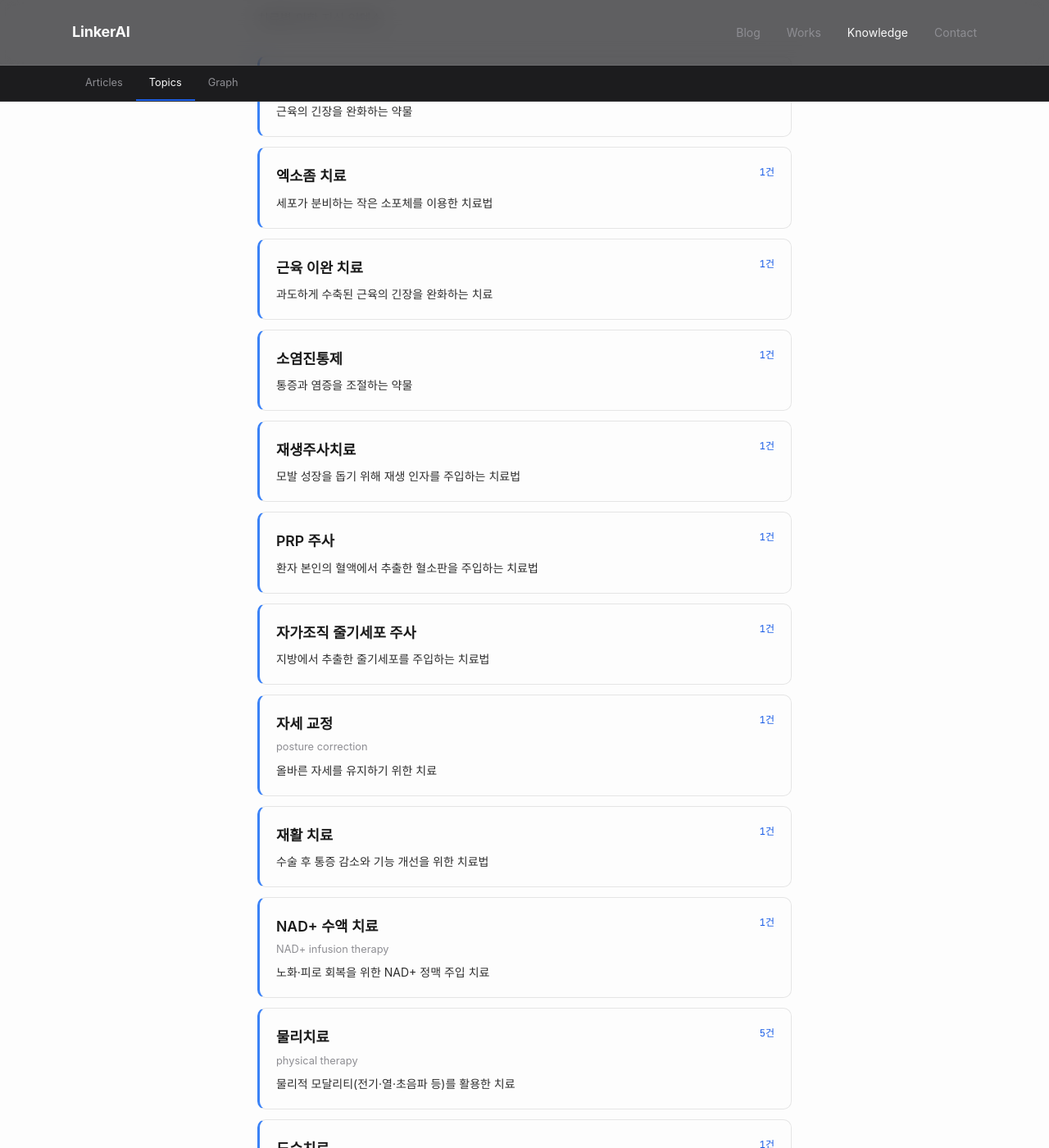
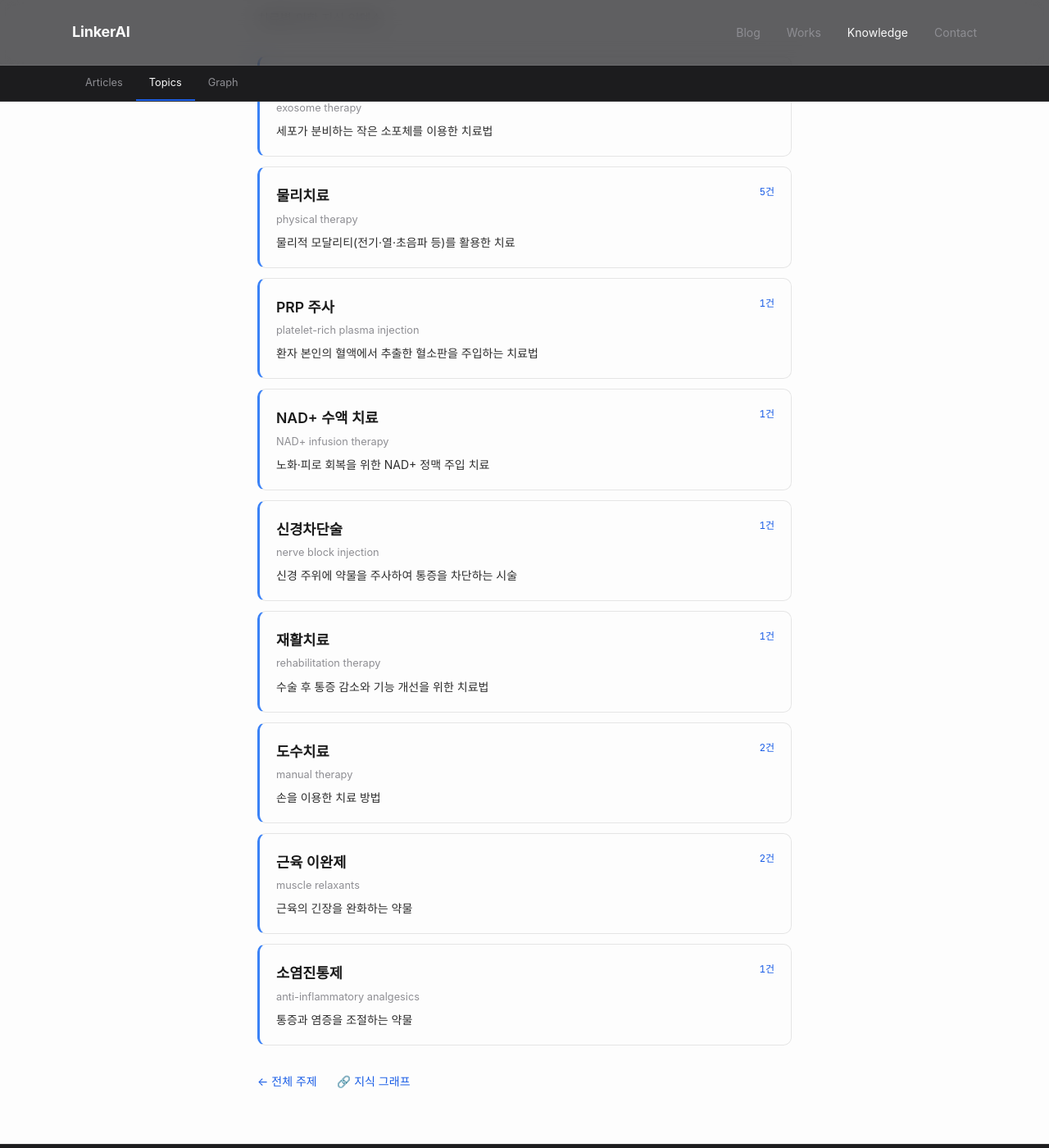
Before and after one commit to feelharmony/linkare-medical-knowledge, a Jekyll site: the page built from treatments/index.html, in a window 1280 px wide and 1400 px high, scrolled down 258 px. Shown: the whole window at 82% size. Built offline with Jekyll 4.4.1, drawn with Linux system fonts in a browser that asks for light colours; some web fonts are replaced; some of the changed lines change nothing that is shown; some of the changed text lies outside the part shown.

Commit message:
update _data/entity_graph.json

```diff
--- a/_data/entity_graph.json
+++ b/_data/entity_graph.json
@@ -1,42 +1,26 @@
 {
   "nodes": [
-    {
-      "id": "sciatica",
-      "type": "symptom",
-      "name_ko": "좌골신경통",
-      "name_en": "",
-      "post_count": 2,
-      "tenant_keys": []
-    },
-    {
-      "id": "muscle-relaxants",
-      "type": "treatment",
-      "name_ko": "근육 이완제",
-      "name_en": "",
-      "post_count": 2,
-      "tenant_keys": []
-    },
     {
       "id": "exosome-therapy",
       "type": "treatment",
       "name_ko": "엑소좀 치료",
-      "name_en": "",
+      "name_en": "exosome therapy",
       "post_count": 1,
       "tenant_keys": []
     },
     {
-      "id": "elbow",
-      "type": "body_part",
-      "name_ko": "팔꿈치",
-      "name_en": "",
-      "post_count": 1,
+      "id": "physical-therapy",
+      "type": "treatment",
+      "name_ko": "물리치료",
+      "name_en": "physical therapy",
+      "post_count": 8,
       "tenant_keys": []
     },
     {
-      "id": "muscle-relaxation-therapy",
-      "type": "treatment",
-      "name_ko": "근육 이완 치료",
-      "name_en": "",
+      "id": "frozen-shoulder",
+      "type": "condition",
+      "name_ko": "오십견",
+      "name_en": "frozen shoulder",
       "post_count": 1,
       "tenant_keys": []
     },
@@ -44,15 +28,15 @@
       "id": "lumbar-disc-herniation",
       "type": "condition",
       "name_ko": "허리디스크",
-      "name_en": "",
-      "post_count": 2,
+      "name_en": "lumbar disc herniation",
+      "post_count": 4,
       "tenant_keys": []
     },
     {
-      "id": "anti-inflammatory-analgesics",
-      "type": "treatment",
-      "name_ko": "소염진통제",
-      "name_en": "",
+      "id": "alopecia-areata",
+      "type": "condition",
+      "name_ko": "원형 탈모",
+      "name_en": "alopecia areata",
       "post_count": 1,
       "tenant_keys": []
     },
@@ -60,48 +44,48 @@
       "id": "straight-neck",
       "type": "condition",
       "name_ko": "일자목",
-      "name_en": "",
+      "name_en": "straight neck",
       "post_count": 5,
       "tenant_keys": []
     },
     {
-      "id": "regenerative-injection-treatment",
-      "type": "treatment",
-      "name_ko": "재생주사치료",
-      "name_en": "",
-      "post_count": 1,
+      "id": "sciatica",
+      "type": "symptom",
+      "name_ko": "좌골신경통",
+      "name_en": "sciatica",
+      "post_count": 4,
+      "tenant_keys": []
+    },
+    {
+      "id": "elbow",
+      "type": "body_part",
+      "name_ko": "팔꿈치",
+      "name_en": "elbow",
+      "post_count": 2,
       "tenant_keys": []
     },
     {
       "id": "prp-injection",
       "type": "treatment",
       "name_ko": "PRP 주사",
-      "name_en": "",
+      "name_en": "platelet-rich plasma injection",
       "post_count": 1,
       "tenant_keys": []
     },
     {
-      "id": "adipose-derived-stem-cell-injection",
-      "type": "treatment",
-      "name_ko": "자가조직 줄기세포 주사",
-      "name_en": "",
+      "id": "androgenetic-alopecia",
+      "type": "condition",
+      "name_ko": "남성형 탈모",
+      "name_en": "androgenetic alopecia",
       "post_count": 1,
       "tenant_keys": []
     },
     {
-      "id": "posture-correction",
+      "id": "nad-infusion-therapy",
       "type": "treatment",
-      "name_ko": "자세 교정",
-      "name_en": "posture correction",
-      "post_count": 1,
-      "tenant_keys": []
-    },
-    {
-      "id": "alopecia-areata",
-      "type": "condition",
-      "name_ko": "원형 탈모",
-      "name_en": "",
-      "post_count": 1,
+      "name_ko": "NAD+ 수액 치료",
+      "name_en": "NAD+ infusion therapy",
+      "post_count": 2,
       "tenant_keys": []
     },
     {
@@ -113,42 +97,74 @@
       "tenant_keys": []
     },
     {
-      "id": "aging",
+      "id": "cervical-disc-herniation",
       "type": "condition",
-      "name_ko": "노화",
-      "name_en": "aging",
+      "name_ko": "목디스크",
+      "name_en": "cervical disc herniation",
+      "post_count": 2,
+      "tenant_keys": []
+    },
+    {
+      "id": "cauda-equina-syndrome",
+      "type": "condition",
+      "name_ko": "마미증후군",
+      "name_en": "cauda equina syndrome",
+      "post_count": 4,
+      "tenant_keys": []
+    },
+    {
+      "id": "neck-pain",
+      "type": "symptom",
+      "name_ko": "목 통증",
+      "name_en": "neck pain",
+      "post_count": 6,
+      "tenant_keys": []
+    },
+    {
+      "id": "calcific-tendinitis",
+      "type": "condition",
+      "name_ko": "석회성 건염",
+      "name_en": "calcific tendinitis",
+      "post_count": 1,
+      "tenant_keys": []
+    },
+    {
+      "id": "nerve-block-injection",
+      "type": "treatment",
+      "name_ko": "신경차단술",
+      "name_en": "nerve block injection",
+      "post_count": 3,
+      "tenant_keys": []
+    },
+    {
+      "id": "lateral-epicondylitis",
+      "type": "condition",
+      "name_ko": "외측상과염",
+      "name_en": "lateral epicondylitis",
+      "post_count": 2,
+      "tenant_keys": []
+    },
+    {
+      "id": "knee-osteoarthritis",
+      "type": "condition",
+      "name_ko": "무릎 관절염",
+      "name_en": "knee osteoarthritis",
       "post_count": 1,
       "tenant_keys": []
     },
     {
       "id": "rehabilitation-therapy",
       "type": "treatment",
-      "name_ko": "재활 치료",
-      "name_en": "",
+      "name_ko": "재활치료",
+      "name_en": "rehabilitation therapy",
       "post_count": 1,
       "tenant_keys": []
     },
     {
-      "id": "nad-infusion-therapy",
-      "type": "treatment",
-      "name_ko": "NAD+ 수액 치료",
-      "name_en": "NAD+ infusion therapy",
-      "post_count": 1,
-      "tenant_keys": []
-    },
-    {
-      "id": "hair-loss",
+      "id": "knee-pain",
       "type": "symptom",
-      "name_ko": "탈모",
-      "name_en": "",
-      "post_count": 1,
-      "tenant_keys": []
-    },
-    {
-      "id": "age-related-symptoms",
-      "type": "symptom",
-      "name_ko": "노화 관련 증상",
-      "name_en": "age-related symptoms",
+      "name_ko": "무릎 통증",
+      "name_en": "knee pain",
       "post_count": 1,
       "tenant_keys": []
     },
@@ -156,80 +172,32 @@
       "id": "lower-back-pain",
       "type": "symptom",
       "name_ko": "허리통증",
-      "name_en": "",
-      "post_count": 2,
-      "tenant_keys": []
-    },
-    {
-      "id": "androgenetic-alopecia",
-      "type": "condition",
-      "name_ko": "남성형 탈모",
-      "name_en": "",
-      "post_count": 1,
-      "tenant_keys": []
-    },
-    {
-      "id": "cauda-equina-syndrome",
-      "type": "condition",
-      "name_ko": "마미증후군",
-      "name_en": "",
-      "post_count": 2,
-      "tenant_keys": []
-    },
-    {
-      "id": "physical-therapy",
-      "type": "treatment",
-      "name_ko": "물리치료",
-      "name_en": "physical therapy",
-      "post_count": 5,
-      "tenant_keys": []
-    },
-    {
-      "id": "chiropractic",
-      "type": "treatment",
-      "name_ko": "도수치료",
-      "name_en": "manual therapy",
-      "post_count": 1,
+      "name_en": "lower back pain",
+      "post_count": 3,
       "tenant_keys": []
     },
     {
       "id": "elbow-pain",
       "type": "symptom",
       "name_ko": "팔꿈치 통증",
-      "name_en": "",
+      "name_en": "elbow pain",
+      "post_count": 2,
+      "tenant_keys": []
+    },
+    {
+      "id": "hair-loss",
+      "type": "symptom",
+      "name_ko": "탈모",
+      "name_en": "hair loss",
       "post_count": 1,
       "tenant_keys": []
     },
     {
-      "id": "cervical-disc-herniation",
-      "type": "condition",
-      "name_ko": "목디스크",
-      "name_en": "",
-      "post_count": 1,
-      "tenant_keys": []
-    },
-    {
-      "id": "arm-numbness",
-      "type": "symptom",
-      "name_ko": "팔 방사통",
-      "name_en": "",
-      "post_count": 1,
-      "tenant_keys": []
-    },
-    {
-      "id": "ultrasound-guided-injection",
+      "id": "manual-therapy",
       "type": "treatment",
-      "name_ko": "초음파 주사 치료",
-      "name_en": "",
-      "post_count": 1,
-      "tenant_keys": []
-    },
-    {
-      "id": "neck-pain",
-      "type": "symptom",
-      "name_ko": "목 통증",
-      "name_en": "neck pain.",
-      "post_count": 5,
+      "name_ko": "도수치료",
+      "name_en": "manual therapy",
+      "post_count": 2,
       "tenant_keys": []
     },
     {
@@ -237,54 +205,30 @@
       "type": "symptom",
       "name_ko": "만성 피로",
       "name_en": "chronic fatigue",
+      "post_count": 3,
+      "tenant_keys": []
+    },
+    {
+      "id": "muscle-relaxants",
+      "type": "treatment",
+      "name_ko": "근육 이완제",
+      "name_en": "muscle relaxants",
       "post_count": 2,
       "tenant_keys": []
     },
     {
-      "id": "nerve-block-injection",
+      "id": "anti-inflammatory-analgesics",
       "type": "treatment",
-      "name_ko": "신경차단술",
-      "name_en": "nerve block",
+      "name_ko": "소염진통제",
+      "name_en": "anti-inflammatory analgesics",
       "post_count": 1,
       "tenant_keys": []
     },
     {
-      "id": "surgery",
-      "type": "treatment",
-      "name_ko": "수술",
-      "name_en": "",
-      "post_count": 1,
-      "tenant_keys": []
-    },
-    {
-      "id": "lateral-epicondylitis",
-      "type": "condition",
-      "name_ko": "외측상과염",
-      "name_en": "",
-      "post_count": 1,
-      "tenant_keys": []
-    },
-    {
-      "id": "manual-therapy",
-      "type": "treatment",
-      "name_ko": "수기치료",
-      "name_en": "manual therapy",
-      "post_count": 2,
-      "tenant_keys": []
-    },
-    {
-      "id": "exercise-therapy",
-      "type": "treatment",
-      "name_ko": "운동 치료",
-      "name_en": "",
-      "post_count": 3,
-      "tenant_keys": []
-    },
-    {
-      "id": "treatment-for-lateral-epicondylitis",
-      "type": "treatment",
-      "name_ko": "외측상과염 치료",
-      "name_en": "",
+      "id": "cervical-spine",
+      "type": "body_part",
+      "name_ko": "경추",
+      "name_en": "cervical spine",
       "post_count": 1,
       "tenant_keys": []
     }
@@ -293,25 +237,13 @@
     {
       "source": "cervical-disc-herniation",
       "target": "neck-pain",
-      "weight": 1,
-      "tenant_keys": []
-    },
-    {
-      "source": "arm-numbness",
-      "target": "cervical-disc-herniation",
-      "weight": 1,
+      "weight": 2,
       "tenant_keys": []
     },
     {
       "source": "cervical-disc-herniation",
       "target": "nerve-block-injection",
-      "weight": 1,
-      "tenant_keys": []
-    },
-    {
-      "source": "cervical-disc-herniation",
-      "target": "ultrasound-guided-injection",
-      "weight": 1,
+      "weight": 2,
       "tenant_keys": []
     },
     {
@@ -327,21 +259,9 @@
       "tenant_keys": []
     },
     {
-      "source": "arm-numbness",
-      "target": "neck-pain",
-      "weight": 1,
-      "tenant_keys": []
-    },
-    {
       "source": "neck-pain",
       "target": "nerve-block-injection",
-      "weight": 1,
-      "tenant_keys": []
-    },
-    {
-      "source": "neck-pain",
-      "target": "ultrasound-guided-injection",
-      "weight": 1,
+      "weight": 2,
       "tenant_keys": []
     },
     {
@@ -353,36 +273,6 @@
     {
       "source": "neck-pain",
       "target": "rehabilitation-therapy",
-      "weight": 1,
-      "tenant_keys": []
-    },
-    {
-      "source": "arm-numbness",
-      "target": "nerve-block-injection",
-      "weight": 1,
-      "tenant_keys": []
-    },
-    {
-      "source": "arm-numbness",
-      "target": "ultrasound-guided-injection",
-      "weight": 1,
-      "tenant_keys": []
-    },
-    {
-      "source": "arm-numbness",
-      "target": "manual-therapy",
-      "weight": 1,
-      "tenant_keys": []
-    },
-    {
-      "source": "arm-numbness",
-      "target": "rehabilitation-therapy",
-      "weight": 1,
-      "tenant_keys": []
-    },
-    {
-      "source": "nerve-block-injection",
-      "target": "ultrasound-guided-injection",
       "weight": 1,
       "tenant_keys": []
     },
@@ -400,18 +290,6 @@
     },
     {
       "source": "manual-therapy",
-      "target": "ultrasound-guided-injection",
-      "weight": 1,
-      "tenant_keys": []
-    },
-    {
-      "source": "rehabilitation-therapy",
-      "target": "ultrasound-guided-injection",
-      "weight": 1,
-      "tenant_keys": []
-    },
-    {
-      "source": "manual-therapy",
       "target": "rehabilitation-therapy",
       "weight": 1,
       "tenant_keys": []
@@ -419,61 +297,37 @@
     {
       "source": "lower-back-pain",
       "target": "lumbar-disc-herniation",
-      "weight": 2,
+      "weight": 3,
       "tenant_keys": []
     },
     {
       "source": "lumbar-disc-herniation",
       "target": "sciatica",
-      "weight": 2,
+      "weight": 4,
       "tenant_keys": []
     },
     {
       "source": "cauda-equina-syndrome",
       "target": "lumbar-disc-herniation",
-      "weight": 2,
-      "tenant_keys": []
-    },
-    {
-      "source": "lumbar-disc-herniation",
-      "target": "surgery",
-      "weight": 1,
+      "weight": 4,
       "tenant_keys": []
     },
     {
       "source": "lower-back-pain",
       "target": "sciatica",
-      "weight": 2,
+      "weight": 3,
       "tenant_keys": []
     },
     {
       "source": "cauda-equina-syndrome",
       "target": "lower-back-pain",
-      "weight": 2,
-      "tenant_keys": []
-    },
-    {
-      "source": "lower-back-pain",
-      "target": "surgery",
-      "weight": 1,
+      "weight": 3,
       "tenant_keys": []
     },
     {
       "source": "cauda-equina-syndrome",
       "target": "sciatica",
-      "weight": 2,
-      "tenant_keys": []
-    },
-    {
-      "source": "sciatica",
-      "target": "surgery",
-      "weight": 1,
-      "tenant_keys": []
-    },
-    {
-      "source": "cauda-equina-syndrome",
-      "target": "surgery",
-      "weight": 1,
+      "weight": 4,
       "tenant_keys": []
     },
     {
@@ -489,27 +343,9 @@
       "tenant_keys": []
     },
     {
-      "source": "muscle-relaxation-therapy",
-      "target": "straight-neck",
-      "weight": 1,
-      "tenant_keys": []
-    },
-    {
       "source": "physical-therapy",
       "target": "straight-neck",
       "weight": 5,
-      "tenant_keys": []
-    },
-    {
-      "source": "exercise-therapy",
-      "target": "straight-neck",
-      "weight": 4,
-      "tenant_keys": []
-    },
-    {
-      "source": "posture-correction",
-      "target": "straight-neck",
-      "weight": 1,
       "tenant_keys": []
     },
     {
@@ -519,33 +355,9 @@
       "tenant_keys": []
     },
     {
-      "source": "muscle-relaxation-therapy",
-      "target": "neck-pain",
-      "weight": 1,
-      "tenant_keys": []
-    },
-    {
       "source": "neck-pain",
       "target": "physical-therapy",
-      "weight": 4,
-      "tenant_keys": []
-    },
-    {
-      "source": "exercise-therapy",
-      "target": "neck-pain",
-      "weight": 3,
-      "tenant_keys": []
-    },
-    {
-      "source": "neck-pain",
-      "target": "posture-correction",
-      "weight": 1,
-      "tenant_keys": []
-    },
-    {
-      "source": "muscle-relaxation-therapy",
-      "target": "shoulder-pain",
-      "weight": 1,
+      "weight": 5,
       "tenant_keys": []
     },
     {
@@ -555,68 +367,8 @@
       "tenant_keys": []
     },
     {
-      "source": "exercise-therapy",
-      "target": "shoulder-pain",
-      "weight": 1,
-      "tenant_keys": []
-    },
-    {
-      "source": "posture-correction",
-      "target": "shoulder-pain",
-      "weight": 1,
-      "tenant_keys": []
-    },
-    {
-      "source": "muscle-relaxation-therapy",
-      "target": "physical-therapy",
-      "weight": 1,
-      "tenant_keys": []
-    },
-    {
-      "source": "exercise-therapy",
-      "target": "muscle-relaxation-therapy",
-      "weight": 1,
-      "tenant_keys": []
-    },
-    {
-      "source": "muscle-relaxation-therapy",
-      "target": "posture-correction",
-      "weight": 1,
-      "tenant_keys": []
-    },
-    {
-      "source": "exercise-therapy",
-      "target": "physical-therapy",
-      "weight": 3,
-      "tenant_keys": []
-    },
-    {
-      "source": "physical-therapy",
-      "target": "posture-correction",
-      "weight": 1,
-      "tenant_keys": []
-    },
-    {
-      "source": "exercise-therapy",
-      "target": "posture-correction",
-      "weight": 1,
-      "tenant_keys": []
-    },
-    {
-      "source": "hair-loss",
-      "target": "regenerative-injection-treatment",
-      "weight": 1,
-      "tenant_keys": []
-    },
-    {
       "source": "hair-loss",
       "target": "prp-injection",
-      "weight": 1,
-      "tenant_keys": []
-    },
-    {
-      "source": "adipose-derived-stem-cell-injection",
-      "target": "hair-loss",
       "weight": 1,
       "tenant_keys": []
     },
@@ -639,42 +391,6 @@
       "tenant_keys": []
     },
     {
-      "source": "prp-injection",
-      "target": "regenerative-injection-treatment",
-      "weight": 1,
-      "tenant_keys": []
-    },
-    {
-      "source": "adipose-derived-stem-cell-injection",
-      "target": "regenerative-injection-treatment",
-      "weight": 1,
-      "tenant_keys": []
-    },
-    {
-      "source": "exosome-therapy",
-      "target": "regenerative-injection-treatment",
-      "weight": 1,
-      "tenant_keys": []
-    },
-    {
-      "source": "androgenetic-alopecia",
-      "target": "regenerative-injection-treatment",
-      "weight": 1,
-      "tenant_keys": []
-    },
-    {
-      "source": "alopecia-areata",
-      "target": "regenerative-injection-treatment",
-      "weight": 1,
-      "tenant_keys": []
-    },
-    {
-      "source": "adipose-derived-stem-cell-injection",
-      "target": "prp-injection",
-      "weight": 1,
-      "tenant_keys": []
-    },
-    {
       "source": "exosome-therapy",
       "target": "prp-injection",
       "weight": 1,
@@ -689,24 +405,6 @@
     {
       "source": "alopecia-areata",
       "target": "prp-injection",
-      "weight": 1,
-      "tenant_keys": []
-    },
-    {
-      "source": "adipose-derived-stem-cell-injection",
-      "target": "exosome-therapy",
-      "weight": 1,
-      "tenant_keys": []
-    },
-    {
-      "source": "adipose-derived-stem-cell-injection",
-      "target": "androgenetic-alopecia",
-      "weight": 1,
-      "tenant_keys": []
-    },
-    {
-      "source": "adipose-derived-stem-cell-injection",
-      "target": "alopecia-areata",
       "weight": 1,
       "tenant_keys": []
     },
@@ -729,27 +427,15 @@
       "tenant_keys": []
     },
     {
-      "source": "aging",
-      "target": "nad-infusion-therapy",
-      "weight": 1,
-      "tenant_keys": []
-    },
-    {
       "source": "chronic-fatigue",
       "target": "nad-infusion-therapy",
-      "weight": 1,
-      "tenant_keys": []
-    },
-    {
-      "source": "aging",
-      "target": "chronic-fatigue",
-      "weight": 1,
+      "weight": 2,
       "tenant_keys": []
     },
     {
       "source": "lumbar-disc-herniation",
       "target": "physical-therapy",
-      "weight": 1,
+      "weight": 2,
       "tenant_keys": []
     },
     {
@@ -761,7 +447,7 @@
     {
       "source": "lower-back-pain",
       "target": "physical-therapy",
-      "weight": 1,
+      "weight": 2,
       "tenant_keys": []
     },
     {
@@ -773,7 +459,7 @@
     {
       "source": "physical-therapy",
       "target": "sciatica",
-      "weight": 1,
+      "weight": 2,
       "tenant_keys": []
     },
     {
@@ -785,7 +471,7 @@
     {
       "source": "cauda-equina-syndrome",
       "target": "physical-therapy",
-      "weight": 1,
+      "weight": 2,
       "tenant_keys": []
     },
     {
@@ -797,12 +483,6 @@
     {
       "source": "manual-therapy",
       "target": "physical-therapy",
-      "weight": 1,
-      "tenant_keys": []
-    },
-    {
-      "source": "age-related-symptoms",
-      "target": "chronic-fatigue",
       "weight": 1,
       "tenant_keys": []
     },
@@ -849,80 +529,122 @@
       "tenant_keys": []
     },
     {
-      "source": "exercise-therapy",
-      "target": "muscle-relaxants",
-      "weight": 2,
-      "tenant_keys": []
-    },
-    {
       "source": "anti-inflammatory-analgesics",
       "target": "physical-therapy",
       "weight": 1,
       "tenant_keys": []
     },
     {
-      "source": "anti-inflammatory-analgesics",
-      "target": "exercise-therapy",
+      "source": "elbow-pain",
+      "target": "lateral-epicondylitis",
+      "weight": 2,
+      "tenant_keys": []
+    },
+    {
+      "source": "elbow",
+      "target": "lateral-epicondylitis",
+      "weight": 2,
+      "tenant_keys": []
+    },
+    {
+      "source": "elbow",
+      "target": "elbow-pain",
+      "weight": 2,
+      "tenant_keys": []
+    },
+    {
+      "source": "frozen-shoulder",
+      "target": "shoulder-pain",
+      "weight": 1,
+      "tenant_keys": []
+    },
+    {
+      "source": "calcific-tendinitis",
+      "target": "shoulder-pain",
+      "weight": 1,
+      "tenant_keys": []
+    },
+    {
+      "source": "calcific-tendinitis",
+      "target": "frozen-shoulder",
+      "weight": 1,
+      "tenant_keys": []
+    },
+    {
+      "source": "knee-osteoarthritis",
+      "target": "knee-pain",
+      "weight": 1,
+      "tenant_keys": []
+    },
+    {
+      "source": "lateral-epicondylitis",
+      "target": "physical-therapy",
       "weight": 1,
       "tenant_keys": []
     },
     {
       "source": "elbow-pain",
-      "target": "lateral-epicondylitis",
-      "weight": 1,
-      "tenant_keys": []
-    },
-    {
-      "source": "lateral-epicondylitis",
-      "target": "treatment-for-lateral-epicondylitis",
+      "target": "physical-therapy",
       "weight": 1,
       "tenant_keys": []
     },
     {
       "source": "elbow",
-      "target": "lateral-epicondylitis",
+      "target": "physical-therapy",
       "weight": 1,
       "tenant_keys": []
     },
     {
-      "source": "elbow-pain",
-      "target": "treatment-for-lateral-epicondylitis",
+      "source": "cervical-disc-herniation",
+      "target": "physical-therapy",
       "weight": 1,
       "tenant_keys": []
     },
     {
-      "source": "elbow",
-      "target": "elbow-pain",
+      "source": "cervical-disc-herniation",
+      "target": "cervical-spine",
       "weight": 1,
       "tenant_keys": []
     },
     {
-      "source": "elbow",
-      "target": "treatment-for-lateral-epicondylitis",
-      "weight": 1,
-      "tenant_keys": []
-    },
-    {
-      "source": "chiropractic",
-      "target": "straight-neck",
-      "weight": 1,
-      "tenant_keys": []
-    },
-    {
-      "source": "chiropractic",
+      "source": "cervical-spine",
       "target": "neck-pain",
       "weight": 1,
       "tenant_keys": []
     },
     {
-      "source": "chiropractic",
-      "target": "shoulder-pain",
+      "source": "nerve-block-injection",
+      "target": "physical-therapy",
       "weight": 1,
       "tenant_keys": []
     },
     {
-      "source": "chiropractic",
+      "source": "cervical-spine",
+      "target": "nerve-block-injection",
+      "weight": 1,
+      "tenant_keys": []
+    },
+    {
+      "source": "cervical-spine",
       "target": "physical-therapy",
+      "weight": 1,
+      "tenant_keys": []
+    },
+    {
+      "source": "lumbar-disc-herniation",
+      "target": "nerve-block-injection",
+      "weight": 1,
+      "tenant_keys": []
+    },
+    {
+      "source": "nerve-block-injection",
+      "target": "sciatica",
+      "weight": 1,
+      "tenant_keys": []
+    },
+    {
+      "source": "cauda-equina-syndrome",
+      "target": "nerve-block-injection",
       "weight": 1,
       "tenant_keys": []
     }
```
